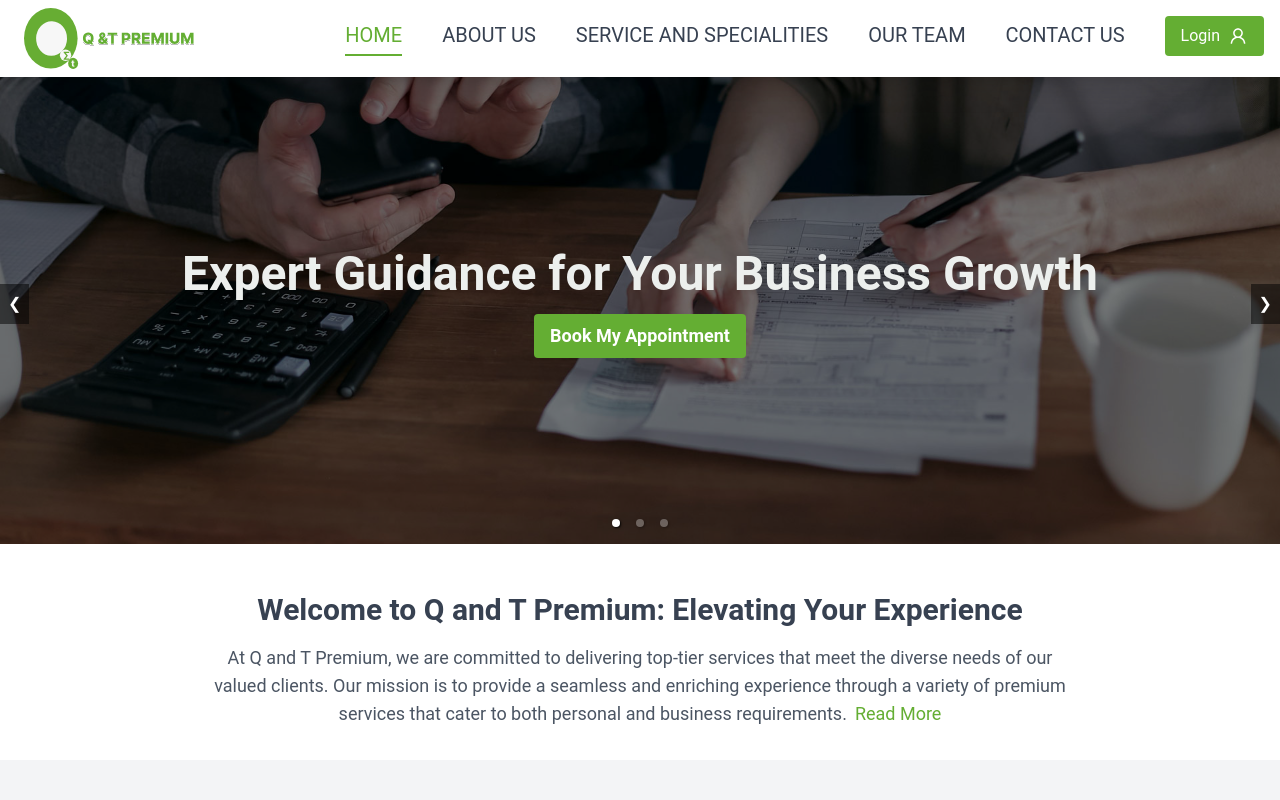
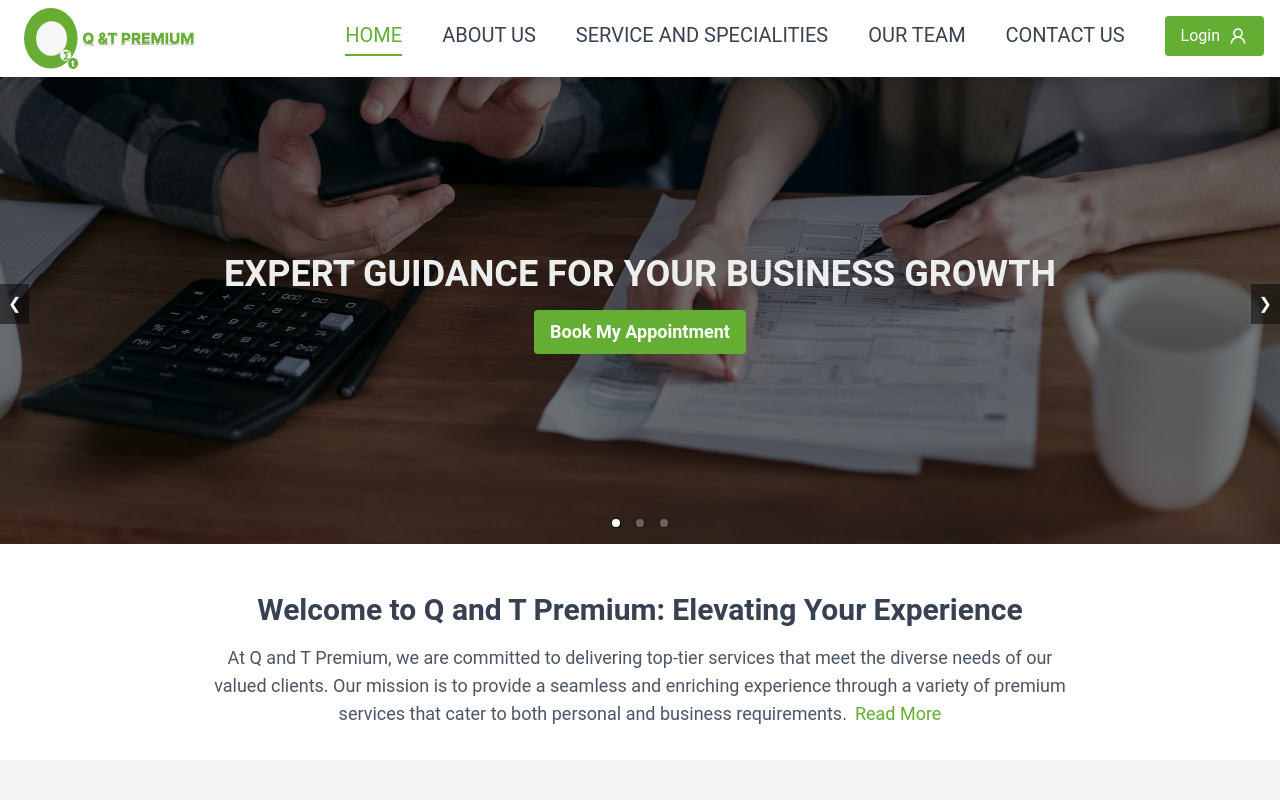
Before and after one commit to NishanBhattarai12/qandtpremium-frontend, a Next.js app: page / in a window 1280 px wide. Shown: the top 800 px of the page. Built offline with nearby package versions, Linux system fonts and the light colour scheme; no server answers; a web font is replaced by a local one.

Commit message:
refine ui

```diff
--- a/src/components/home/Carousel.js
+++ b/src/components/home/Carousel.js
@@ -92,7 +92,7 @@ function CarouselComponent() {
       </Carousel>
       <div className={`absolute inset-0 flex items-center justify-center text-[#ecefed] z-10 transition-opacity duration-1000 ease-in-out transform ${fadeIn ? 'opacity-100 translate-y-0' : 'opacity-0 translate-y-10'}`}>
         <div className="text-center">
-          <h1 className="text-3xl md:text-5xl font-bold mb-4">Expert Guidance for Your Business Growth</h1>
+          <h1 className="text-3xl md:text-4xl uppercase font-bold mb-4">Expert Guidance for Your Business Growth</h1>
           <Link href="/BookAppointment">
             <button className="px-4 py-2 bg-[#64AE33] text-white text-lg font-semibold rounded hover:bg-green-800">Book My Appointment</button>
           </Link>
--- a/src/components/home/OurService.js
+++ b/src/components/home/OurService.js
@@ -68,8 +68,8 @@ const OurService = () => {
                 className="w-[300px] h-[300px] object-cover mx-auto shadow-lg transition-transform duration-300 transform hover:scale-105"
               />
               <h3 className="text-xl font-semibold h-14 text-gray-800">{service.name}</h3>
-              <Link className="bg-[#64AE33] hover:bg-green-800 transition-all text-white py-2 px-4 rounded" href={`/service-specialities/${service.slug}`}>
-                Read More...
+              <Link className="bg-[#64AE33] hover:bg-green-800 transition-all text-white py-3 px-4 rounded" href={`/service-specialities/${service.slug}`}>
+                Read More
               </Link>
             </div>
           ))}
--- a/src/components/layouts/Footer.js
+++ b/src/components/layouts/Footer.js
@@ -32,7 +32,7 @@ const Footer = () => {
       <div className="max-w-7xl mx-auto px-4 grid md:grid-cols-2 gap-8">
         <div className="flex flex-col items-start space-y-4">
           <div className="footer-img flex items-center">
-            <img src="./logos.svg" alt="footerlogo" className="w-96 h-auto bg-white" />
+            <img src="./logos.svg" alt="footerlogo" className="w-80 h-auto bg-white" />
           </div>
           <div className="infos text-white text-sm">
             <span>Copyright © 2024 Q and T premium</span>
```
